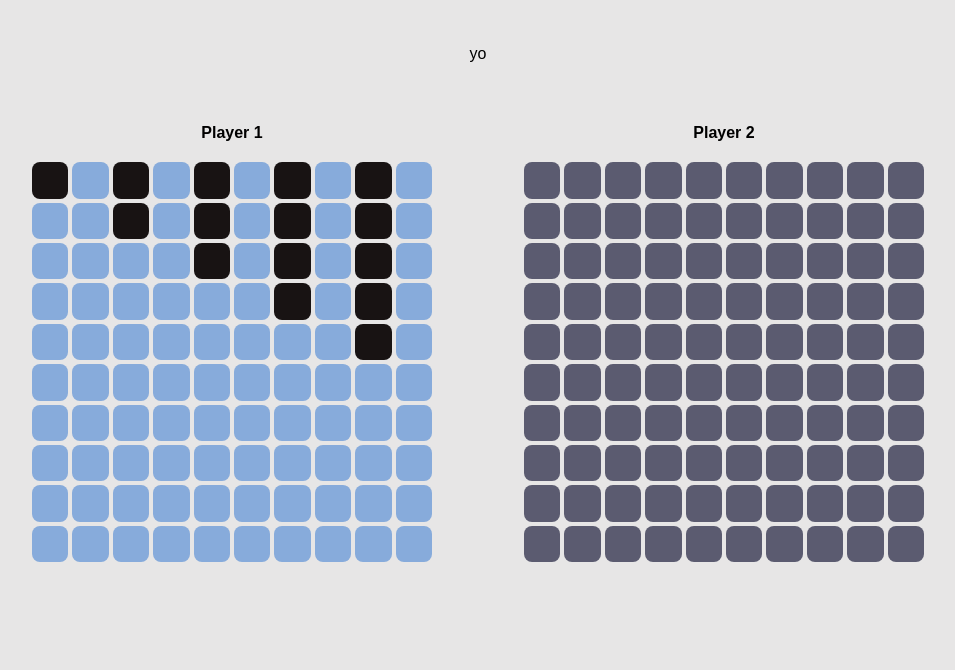
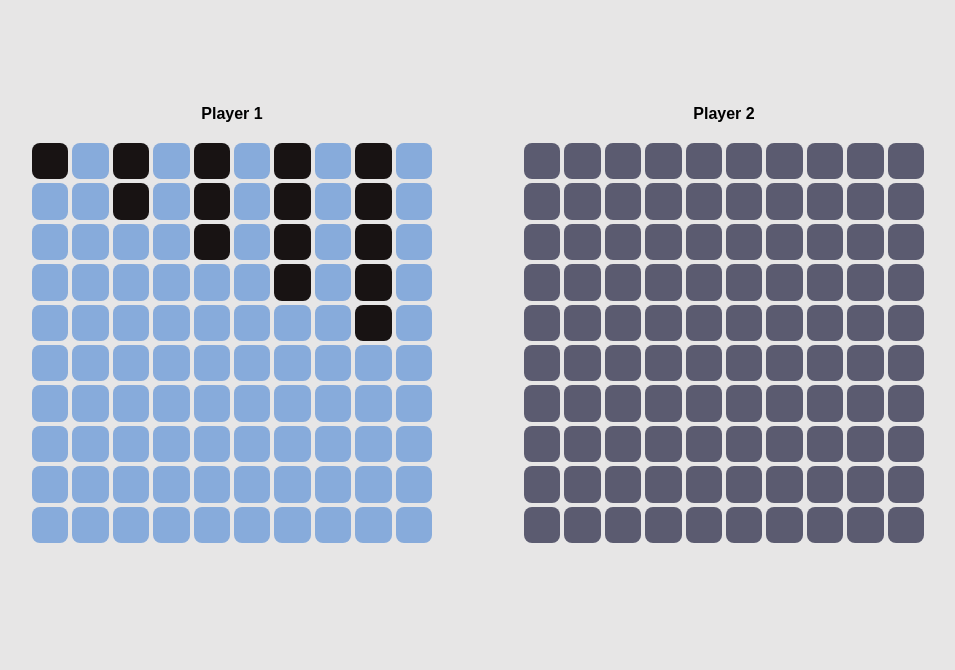
Before and after one commit to rdrg-ferreira/battleship, a website built with webpack: page src/main.html in a window 1280 px wide. Shown: the part 130-800 px from the top of the page, without its empty margins (162-1117 px from the left). Built offline with nearby package versions, Linux system fonts and the light colour scheme.

Commit message:
remove action display

```diff
--- a/src/main.html
+++ b/src/main.html
@@ -7,7 +7,6 @@
 </head>
 <body>
     <header><h1>Battleship</h1></header>
-    <div id="action-display">yo</div>
     <main class="flex">
         <div class="field flex flex-column" id="Player-1-board">
             <span class="title">Player 1</span>
--- a/src/styles.css
+++ b/src/styles.css
@@ -40,12 +40,6 @@ header {
     padding: 60px 0;
 }
 
-#action-display {
-    width: 100%;
-    height: 1.2rem;
-    text-align: center;
-}
-
 main {
     padding: 60px 160px 40px;
     gap: 24px;
```
